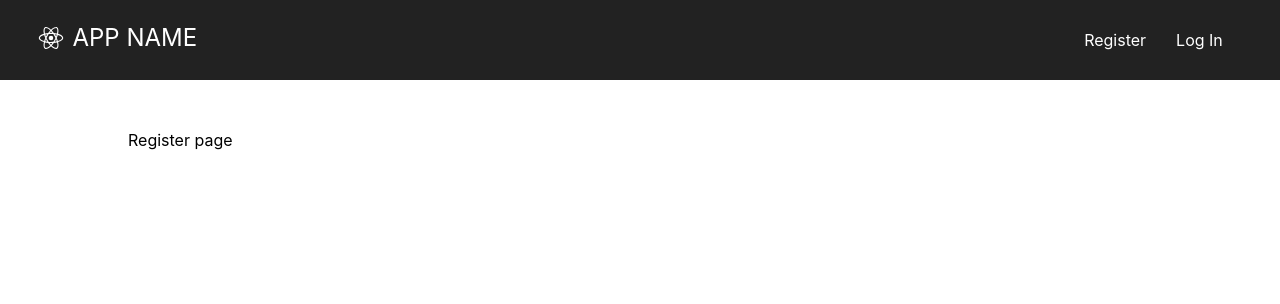
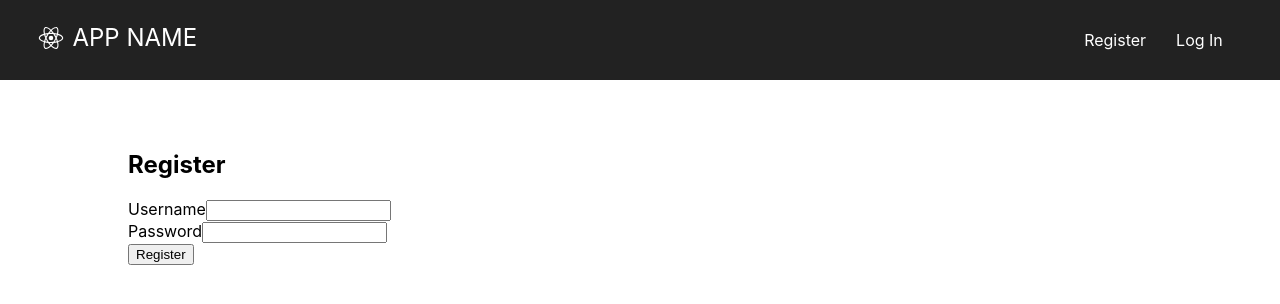
Before and after one commit to ryanbonial/mern-auth-template, a React (Create React App) app in the folder client/: page /register in a window 1280 px wide. Shown: the top 304 px of the page. Built offline with nearby package versions, Linux system fonts and the light colour scheme.

Commit message:
Adds Register page

```diff
--- a/client/src/pages/RegisterUser.js
+++ b/client/src/pages/RegisterUser.js
@@ -1,7 +1,46 @@
-import React from 'react';
+import React, { useState } from 'react';
 
 import PageContent from '../PageContent';
 
-export default function RegisterUser() {
-  return <PageContent>Register page</PageContent>
+export default function RegisterUser({history}) {
+  const [userName, setUserName] = useState('');
+  const [password, setPassword] = useState('');
+
+  const onRegisterSubmit = async e => {
+    e.preventDefault();
+    const regResp = await fetch('http://localhost:4000/users', {
+      method: 'POST',
+      headers: { 'Content-Type': 'application/json' },
+      body: JSON.stringify({ name: userName, password }),
+    });
+    console.log(regResp);
+    history.push('/');
+  };
+
+  return (
+    <PageContent className="register">
+      <h2>Register</h2>
+      <form onSubmit={onRegisterSubmit}>
+        <div>
+          <label htmlFor="username">Username</label>
+          <input
+            id="username"
+            type="text"
+            value={userName}
+            onChange={e => setUserName(e.target.value)}
+          />
+        </div>
+        <div>
+          <label htmlFor="password">Password</label>
+          <input
+            id="password"
+            type="password"
+            value={password}
+            onChange={e => setPassword(e.target.value)}
+          />
+        </div>
+        <button type="submit">Register</button>
+      </form>
+    </PageContent>
+  );
 }
```
